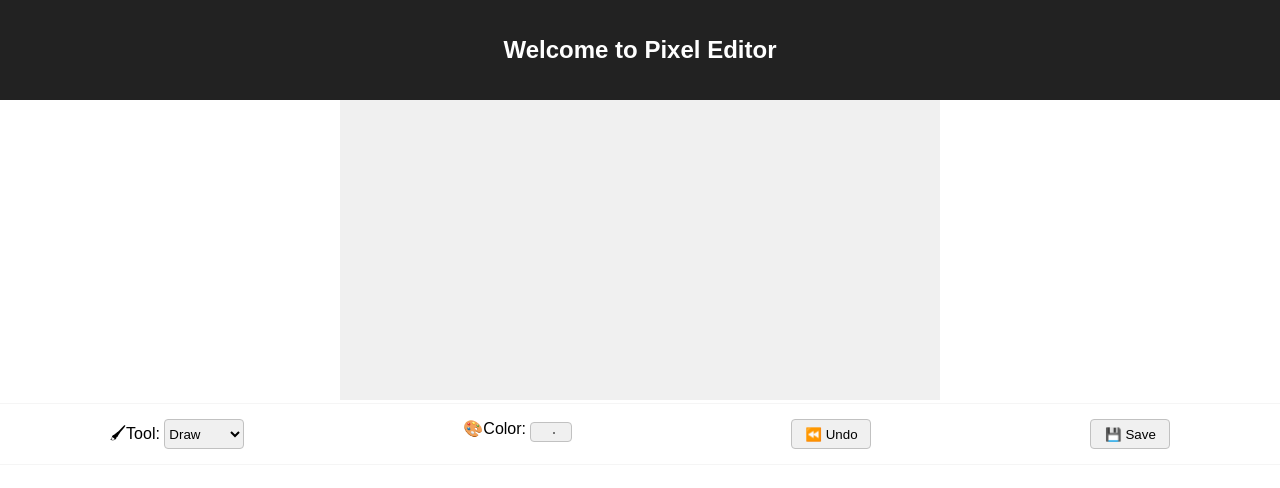
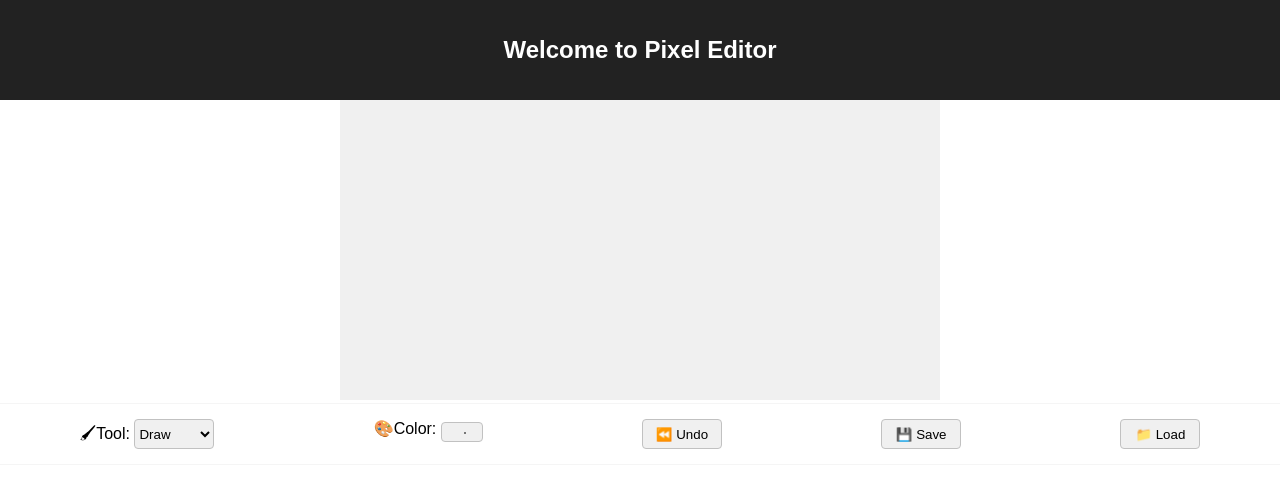
Before and after one commit to klufkin/pixel-test, a React (Create React App) app: page / in a window 1280 px wide. Shown: the top 488 px of the page. Built offline with nearby package versions, Linux system fonts and the light colour scheme.

Commit message:
implemented file load feature

```diff
--- a/src/App.js
+++ b/src/App.js
@@ -23,6 +23,8 @@ class App extends Component {
     this.updatePicture = this.updatePicture.bind(this);
     this.changeTool = this.changeTool.bind(this);
     this.savePicture = this.savePicture.bind(this);
+    this.loadImage = this.loadImage.bind(this);
+    this.pictureFromImage = this.pictureFromImage.bind(this);
     this.undo = this.undo.bind(this);
     this.saveHistory = this.saveHistory.bind(this);
   }
@@ -127,6 +129,66 @@ class App extends Component {
     link.remove();
   }
 
+  loadImage() {
+    console.log('load image click');
+    const loadInput = document.createElement('input');
+    loadInput.setAttribute('type', 'file');
+
+    loadInput.addEventListener('change', e => {
+      const file = e.target.files[0];
+      console.log(file);
+      if (!file) return;
+
+      // create file reader to get access to file's contents
+      const reader = new FileReader();
+
+      // trigger once file has completed loading
+      reader.addEventListener('load', () => {
+        console.log('reader loaded');
+        // File reader gives us a data URL, use this to create an image so we can gather pixel data
+        const image = document.createElement('img');
+        image.onload = () => {
+          console.log('on loaaad');
+          const pixels = this.pictureFromImage(image);
+          this.setState({ picture: pixels, canvasState: pixels });
+        };
+        image.setAttribute('src', reader.result);
+      });
+      // NOTE: weird performance issue occuring after load
+      // read file data
+      reader.readAsDataURL(file);
+    });
+
+    // Trigger file loader, and clean up DOM
+    document.body.appendChild(loadInput);
+    loadInput.click();
+    loadInput.remove();
+  }
+  pictureFromImage(image) {
+    let width = image.width;
+    let height = image.height;
+    let canvas = document.createElement('canvas');
+    canvas.height = height;
+    canvas.width = width;
+
+    let cx = canvas.getContext('2d');
+    cx.drawImage(image, 0, 0, width, height);
+
+    let pixels = [];
+    let { data } = cx.getImageData(0, 0, width, height);
+
+    function hex(n) {
+      return n.toString(16).padStart(2, '0');
+    }
+    // !! need to pull out scale factor -- V --
+    for (let i = 0; i < data.length; i += 40) {
+      let [r, g, b] = data.slice(i, i + 3);
+      pixels.push('#' + hex(r) + hex(g) + hex(b));
+    }
+    console.log(pixels);
+    return new Picture(width, height, pixels);
+  }
+
   undo() {
     if (this.state.history.length === 0) return;
 
@@ -210,6 +272,13 @@ class App extends Component {
               </span>{' '}
               Save
             </button>
+
+            <button onClick={this.loadImage}>
+              <span role="img" aria-label="Load">
+                📁
+              </span>{' '}
+              Load
+            </button>
           </div>
         </div>
       </div>
```
